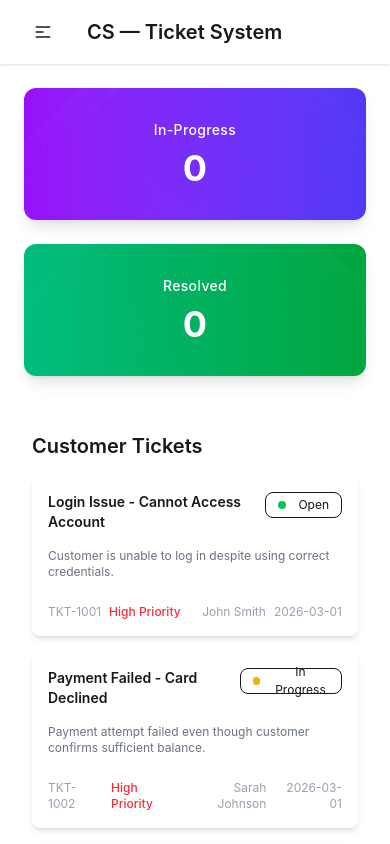
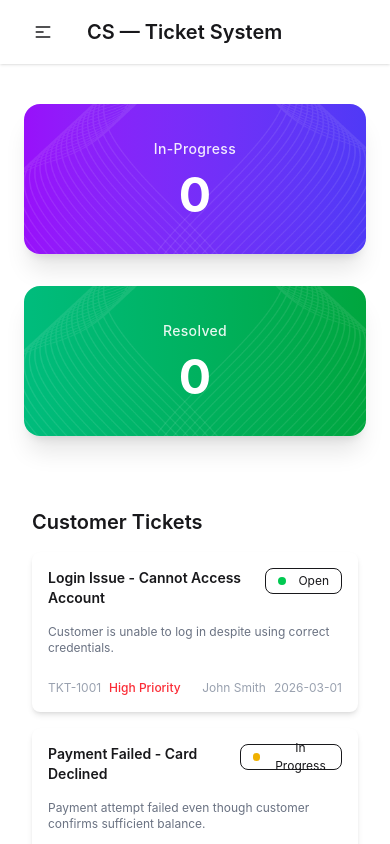
Before and after one commit to yeasin-rahaman/Ticket-Tracking-, a React (Vite) app: page / in a window 390 px wide. Shown: the top 844 px of the page. Built offline with nearby package versions, Linux system fonts and the light colour scheme.

Commit message:
banner responsive fix

```diff
--- a/src/Components/Banner/Banner.jsx
+++ b/src/Components/Banner/Banner.jsx
@@ -4,54 +4,76 @@ import rightLines from "./../../assets/Group 2.png";
 
 const Banner = ({ inProgress, resolved }) => {
     return (
-        <div className="grid grid-cols-1 md:grid-cols-2 gap-6 mx-auto p-6">
+        <div className="w-full mx-auto max-w-[1600px] px-6 py-10">
+
+            <div className="grid grid-cols-1 md:grid-cols-2 gap-8">
 
                 {/* In Progress Card */}
-            <div className="relative overflow-hidden rounded-xl p-8 text-white
-                      bg-gradient-to-r from-purple-600 to-indigo-600 shadow-lg">
-
-                {/* Left Decoration */}
+                <div
+                    className="relative overflow-hidden rounded-2xl
+                     min-h-[150px] md:min-h-[200px] lg:min-h-[250px]
+                     flex items-center justify-center
+                     text-white
+                     bg-gradient-to-r from-purple-600 to-indigo-600
+                     shadow-xl"
+                >
+                    {/* Top Left Decoration */}
                     <img
                         src={rightLines}
                         alt=""
-                    className="absolute top-0 left-0 w-44 opacity-20 pointer-events-none"
+                        className="absolute top-0 left-0 w-52 opacity-80 pointer-events-none   min-h-[150px] md:min-h-[200px] lg:min-h-[250px]"
                     />
 
-                {/* Right Decoration */}
+                    {/* Bottom Right Decoration */}
                     <img
                         src={leftLines}
                         alt=""
-                    className="absolute bottom-0 right-0 w-44 opacity-20 pointer-events-none"
+                        className="absolute bottom-0 right-0 w-52 opacity-80 pointer-events-none   min-h-[150px] md:min-h-[200px] lg:min-h-[250px]"
                     />
 
                     <div className="relative z-10 text-center">
-                    <p className="text-sm font-medium tracking-wide">In-Progress</p>
-                    <h2 className="text-4xl font-bold mt-2">{inProgress}</h2>
+                        <p className="text-sm md:text-base font-medium tracking-wide opacity-90">
+                            In-Progress
+                        </p>
+                        <h2 className="text-5xl md:text-6xl font-bold mt-3">
+                            {inProgress}
+                        </h2>
                     </div>
                 </div>
 
                 {/* Resolved Card */}
-            <div className="relative overflow-hidden rounded-xl p-8 text-white
-                      bg-gradient-to-r from-emerald-500 to-green-600 shadow-lg">
-
-                {/* Left Decoration */}
+                <div
+                    className="relative overflow-hidden rounded-2xl
+                    min-h-[150px] md:min-h-[200px] lg:min-h-[250px]
+                     flex items-center justify-center
+                     text-white
+                     bg-gradient-to-r from-emerald-500 to-green-600
+                     shadow-xl"
+                >
+                    {/* Top Left Decoration */}
                     <img
                         src={rightLines}
                         alt=""
-                    className="absolute top-0 left-0 w-44 opacity-20 pointer-events-none"
+                        className="absolute top-0 left-0 w-52 opacity-80 pointer-events-none   min-h-[150px] md:min-h-[200px] lg:min-h-[250px]"
                     />
 
-                {/* Right Decoration */}
+                    {/* Bottom Right Decoration */}
                     <img
                         src={leftLines}
                         alt=""
-                    className="absolute bottom-0 right-0 w-44 opacity-20 pointer-events-none"
+                        className="absolute bottom-0 right-0 w-52 opacity-80 pointer-events-none   min-h-[150px] md:min-h-[200px] lg:min-h-[250px]"
                     />
 
                     <div className="relative z-10 text-center">
-                    <p className="text-sm font-medium tracking-wide">Resolved</p>
-                    <h2 className="text-4xl font-bold mt-2">{resolved}</h2>
+                        <p className="text-sm md:text-base font-medium tracking-wide opacity-90 ">
+                            Resolved
+                        </p>
+                        <h2 className="text-5xl md:text-6xl font-bold mt-3">
+                            {resolved}
+                        </h2>
                     </div>
+                </div>
+
             </div>
 
         </div>
```
Lines whose indentation alone changed are shown as unchanged.
